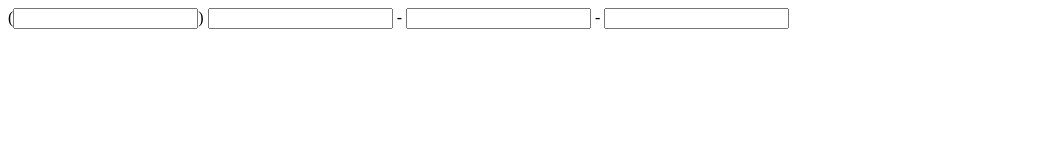
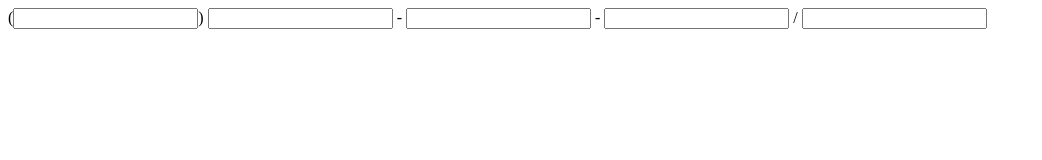
Before and after one commit to Sorgor/jquery.splitinput, a plain HTML site: page demo/index.html in a window 1280 px wide. Shown: the whole page, without its empty margins (0-1042 px from the left). Drawn offline with Linux system fonts and the light colour scheme.

Commit message:
some fix to readme

```diff
--- a/demo/index.html
+++ b/demo/index.html
@@ -10,7 +10,7 @@
     <script>
         $(document).ready(function(){
             $('#splitme').splitInput({
-                template: '({3}) {3} - {2} - {2}',
+                template: '({3}) {3} - {2} - {2} / {10}',
                 class: 'bluecolored',
                 pattern: '\\d*',
                 transform: function(string){return string.toUpperCase()}
```
Also changed, not shown: 1 other file.
